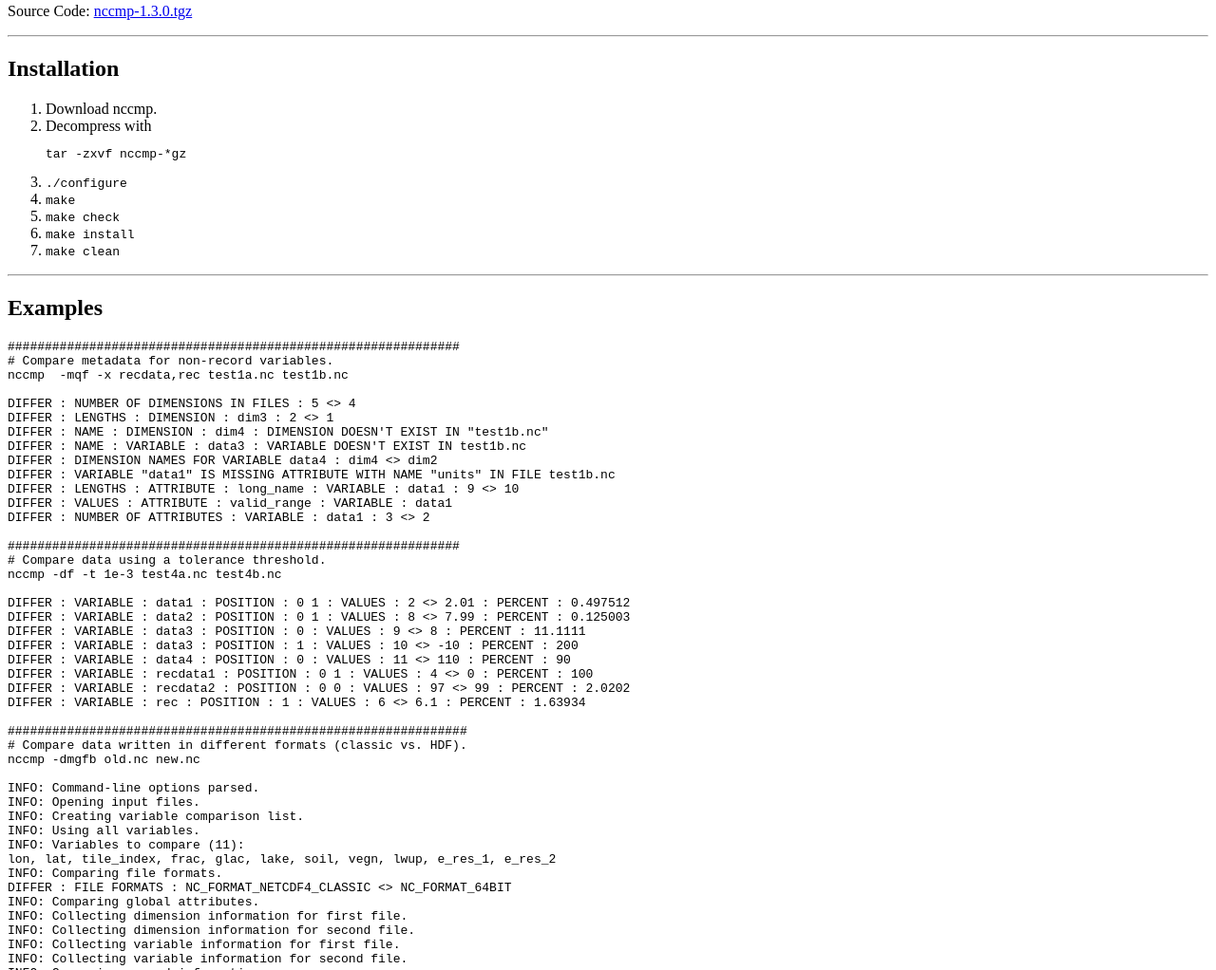
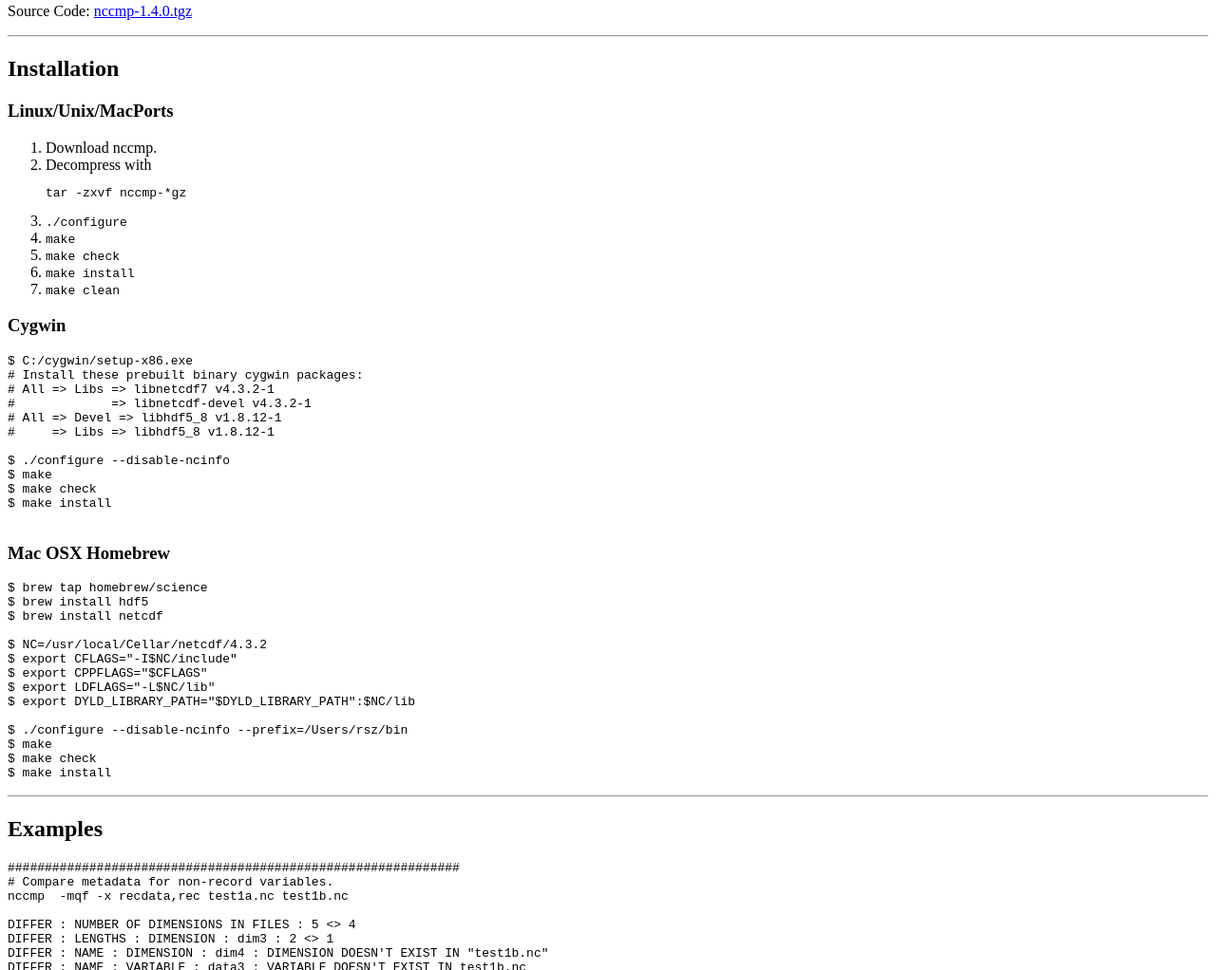
Before and after one commit to ilaflott/nccmp, a plain HTML site: page doc/index.html in a window 1280 px wide. Shown: the part 760-1782 px from the top of the page at 95% size. Drawn offline with Linux system fonts and the light colour scheme; a script that the page names is missing.

Commit message:
Added cygwin and homebrew build instructions.

```diff
--- a/doc/index.html
+++ b/doc/index.html
@@ -143,7 +143,7 @@ Download
 </a>
 </h2>
 <p>
-Source Code: <a href="http://prdownloads.sourceforge.net/nccmp/nccmp-1.4.0.tgz?download">nccmp-1.3.0.tgz</a><br>
+Source Code: <a href="http://prdownloads.sourceforge.net/nccmp/nccmp-1.4.0.tgz?download">nccmp-1.4.0.tgz</a><br>
 
 </p>
 
@@ -157,6 +157,12 @@ Source Code: <a href="http://prdownloads.sourceforge.net/nccmp/nccmp-1.4.0.tgz?d
 Installation
 </a>
 </h2>
+
+<h3>
+<a name="install_linux">
+Linux/Unix/MacPorts
+</a>
+</h3>
 
 <p>
 <ol>
@@ -200,6 +206,53 @@ tar -zxvf nccmp-*gz
 
 </p>
 
+<h3>
+<a name="install_cygwin">
+Cygwin
+</a>
+</h3>
+
+<p>
+<pre>
+$ C:/cygwin/setup-x86.exe
+# Install these prebuilt binary cygwin packages:
+# All => Libs => libnetcdf7 v4.3.2-1
+#             => libnetcdf-devel v4.3.2-1
+# All => Devel => libhdf5_8 v1.8.12-1
+#     => Libs => libhdf5_8 v1.8.12-1
+
+$ ./configure --disable-ncinfo
+$ make
+$ make check
+$ make install
+
+</pre>
+</p>
+
+<h3>
+<a name="install_brew">
+Mac OSX Homebrew
+</a>
+</h3>
+
+<p>
+<pre>
+$ brew tap homebrew/science
+$ brew install hdf5
+$ brew install netcdf
+
+$ NC=/usr/local/Cellar/netcdf/4.3.2
+$ export CFLAGS="-I$NC/include"
+$ export CPPFLAGS="$CFLAGS"
+$ export LDFLAGS="-L$NC/lib"
+$ export DYLD_LIBRARY_PATH="$DYLD_LIBRARY_PATH":$NC/lib
+
+$ ./configure --disable-ncinfo --prefix=/Users/rsz/bin
+$ make
+$ make check
+$ make install
+</pre>
+</p>
 
 <p>
 <hr>
```
